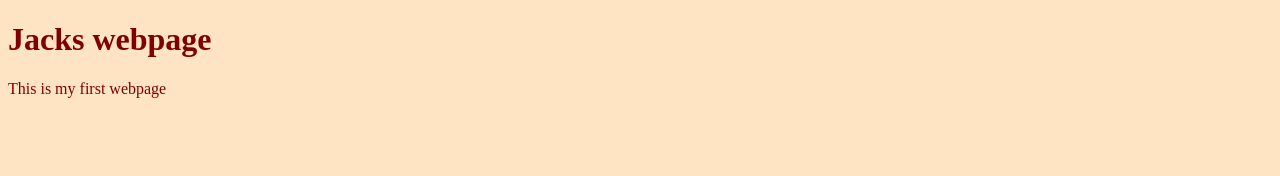
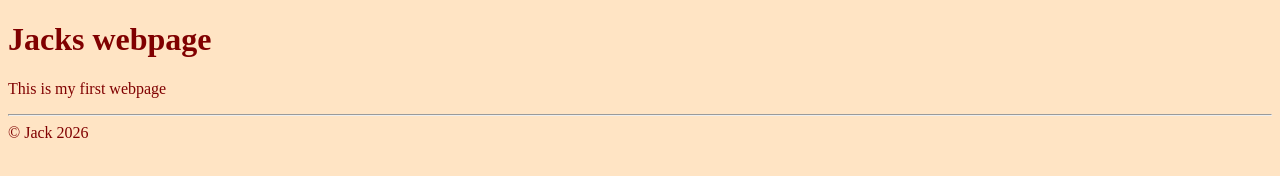
Before and after one commit to ath3rs/git_practice, a plain HTML site: page index.html in a window 1280 px wide. Drawn offline with Linux system fonts and the light colour scheme.

Commit message:
EDIT: Add copyright

```diff
--- a/index.html
+++ b/index.html
@@ -10,5 +10,9 @@
 <body>
     <h1>Jacks webpage</h1>
     <p>This is my first webpage</p>
+    <hr>
+    <footer>
+        &copy; Jack 2026
+    </footer>
 </body>
 </html>
```
